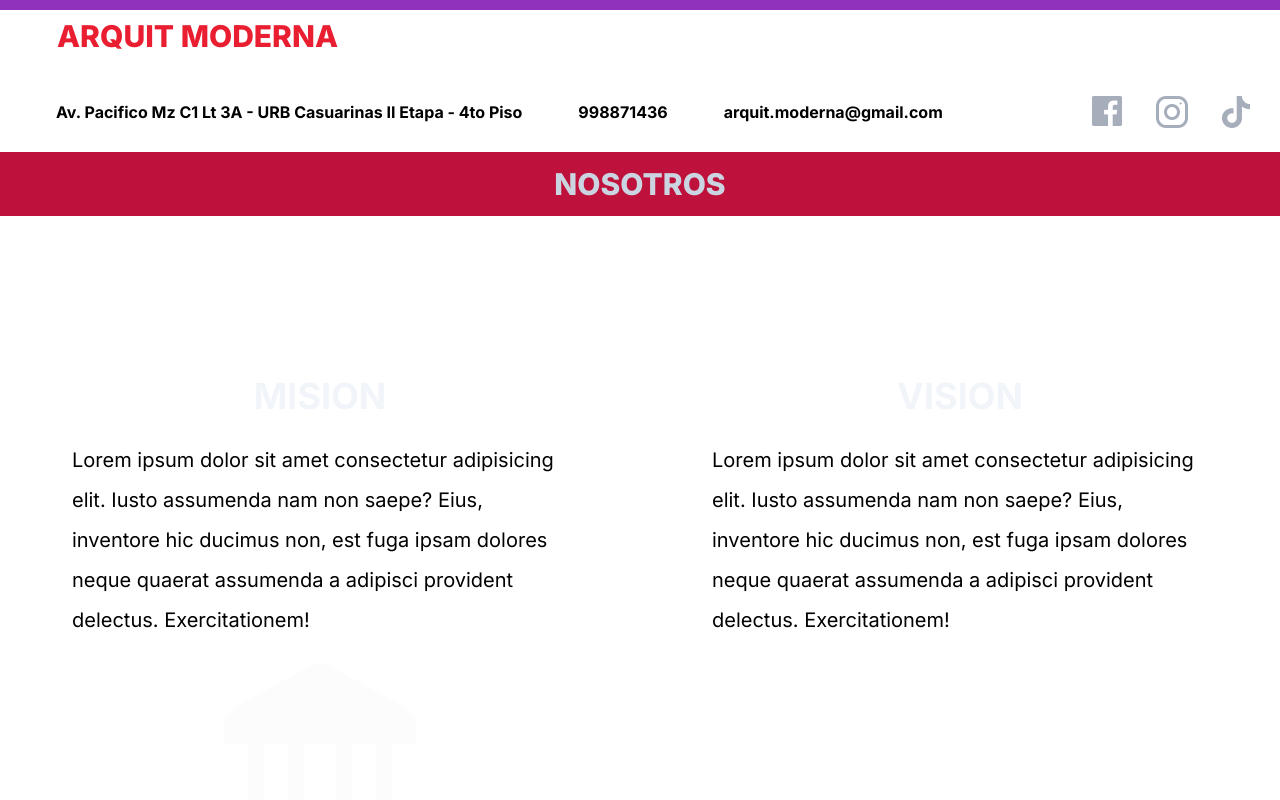
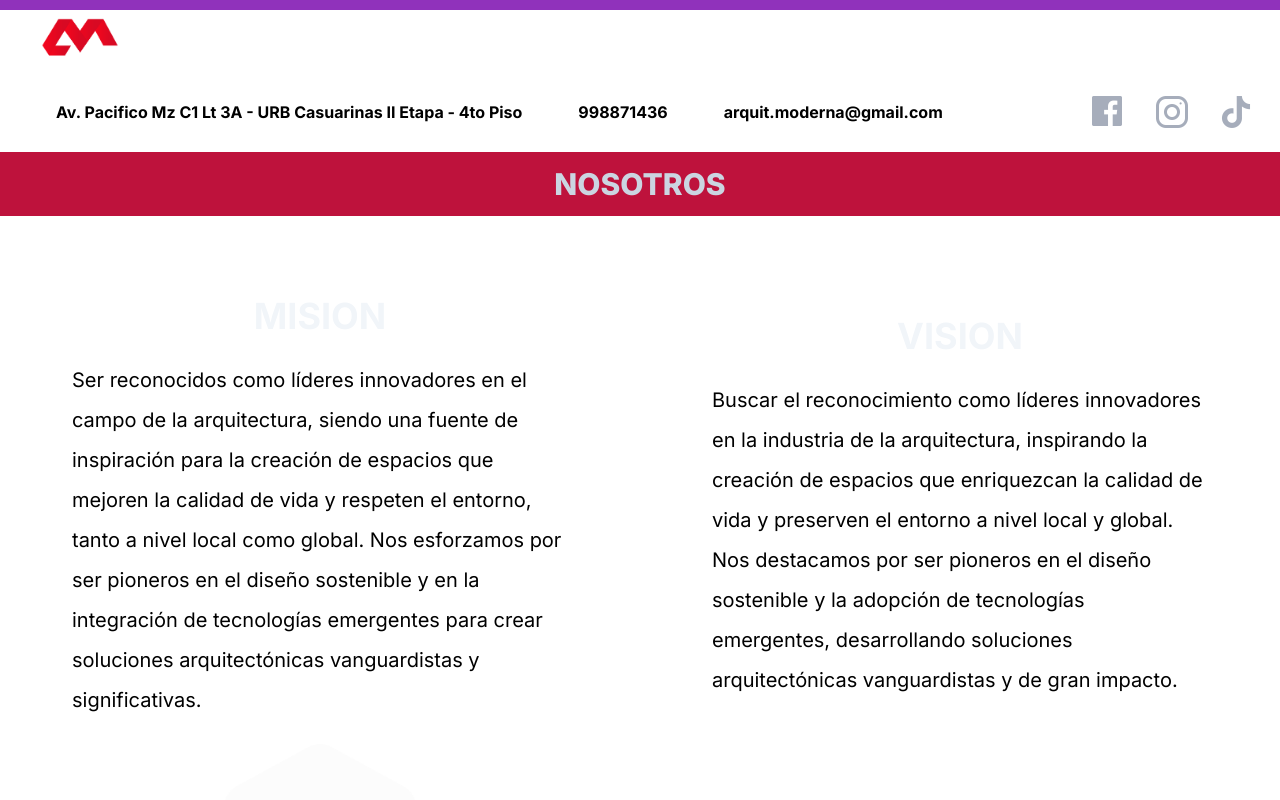
Before and after one commit to Johan-Lopez-Torres/arquit-moderna-internship, a Next.js app: page /nosotros/mision-vision in a window 1280 px wide. Shown: the top 800 px of the page. Built offline with nearby package versions, Linux system fonts and the light colour scheme.

Commit message:
we are there

```diff
--- a/src/app/components/FooterEnhaced.tsx
+++ b/src/app/components/FooterEnhaced.tsx
@@ -78,7 +78,7 @@ const FooterEnhaced: React.FC = () => {
               <ul className="text-left list-disc ml-4">
                 {FooterData.servicios.map((servicio) => (
                   <li className="mb-1" key={servicio.id}>
-                    <Link href={`/servicios/${servicio.nombre}`}>
+                    <Link href={`/servicios/${servicio.path}`}>
                       <h2 className="text-md link link-hover">
                         {servicio.nombre}
                       </h2>
--- a/src/app/components/MisionVision.tsx
+++ b/src/app/components/MisionVision.tsx
@@ -9,10 +9,7 @@ const MisionVision = () => {
             MISION
           </h1>
           <p className="p-6 leading-10 text-xl">
-            Lorem ipsum dolor sit amet consectetur adipisicing elit. Iusto
-            assumenda nam non saepe? Eius, inventore hic ducimus non, est fuga
-            ipsam dolores neque quaerat assumenda a adipisci provident delectus.
-            Exercitationem!
+          Ser reconocidos como líderes innovadores en el campo de la arquitectura, siendo una fuente de inspiración para la creación de espacios que mejoren la calidad de vida y respeten el entorno, tanto a nivel local como global. Nos esforzamos por ser pioneros en el diseño sostenible y en la integración de tecnologías emergentes para crear soluciones arquitectónicas vanguardistas y significativas.
           </p>
           <div className="flex justify-center">
             <div className="flex justify-center">
@@ -35,10 +32,7 @@ const MisionVision = () => {
             VISION
           </h1>
           <p className="p-6 leading-10 text-xl">
-          Lorem ipsum dolor sit amet consectetur adipisicing elit. Iusto
-            assumenda nam non saepe? Eius, inventore hic ducimus non, est fuga
-            ipsam dolores neque quaerat assumenda a adipisci provident delectus.
-            Exercitationem!
+          Buscar el reconocimiento como líderes innovadores en la industria de la arquitectura, inspirando la creación de espacios que enriquezcan la calidad de vida y preserven el entorno a nivel local y global. Nos destacamos por ser pioneros en el diseño sostenible y la adopción de tecnologías emergentes, desarrollando soluciones arquitectónicas vanguardistas y de gran impacto.
           </p>
 
           <div className="flex flex-row justify-center">
--- a/src/app/components/Navbar.tsx
+++ b/src/app/components/Navbar.tsx
@@ -32,12 +32,13 @@ const Navbar = () => {
               className={` ${styles.menu} mr-12 mt-12  bg-slate-700   menu menu-vertical dropdown-content z-50 rounded-none sm:menu-horizontal `}
             >
               <li className=" ">
-                <a href={` /${servicios}` } className="">SERVICIOS</a>
+                <a href={` /${servicios}`} className="">
+                  SERVICIOS
+                </a>
                 <ul
                   className={` ${styles.submenu}  ml-32 -mt-12  p-0   bg-slate-700  flex z-50`}
                 >
                   <li className=" ">
-
                     {/* <ul
                       className={` ${styles.submenu2}  bg-slate-700   -ml-1  p-0   z-50 `}
                     >
@@ -74,9 +75,13 @@ const Navbar = () => {
               </li>
             </ul>
           </div>
+          <a href="/">
+            <img className="btn-ghost w-20 mt-1 object-cover" src="/images/LOGO-COLOR.png" alt="" />
+          </a>
+
           <a
             href="/"
-            className="btn btn-ghost text-3xl text-rojo font-extrabold pr-1  "
+            className="btn btn-ghost text-3xl text-white  font-extrabold pr-1  "
           >
             ARQUIT MODERNA
           </a>
@@ -95,7 +100,7 @@ const Navbar = () => {
               >
                 <li className=" ">
                   <a href={` /${planos}`}>PLANOS</a>
-                {/*   <ul
+                  {/*   <ul
                     className={` ${styles.submenu2}  bg-slate-700   -ml-1  p-0   z-50 `}
                   >
                     {navbarData.servicios.map((servicio) => (
--- a/src/app/components/NavbarSecundario.tsx
+++ b/src/app/components/NavbarSecundario.tsx
@@ -55,21 +55,21 @@ const NavbarSecundario = () => {
           <ul className="menu menu-horizontal px-1 display  sm:invisible md:invisible lg:visible   ">
             <li>
               <BotonLogo
-                href="https://facebook.com"
+                href="https://www.facebook.com/arquitmoderna.oficial"
                 src="facebook.png"
                 alt="facebook"
               />
             </li>
             <li>
               <BotonLogo
-                href="https://twitter.com"
+                href="https://www.instagram.com/arquit.moderna/"
                 src="instagram.png"
                 alt="twitter"
               />
             </li>
             <li>
               <BotonLogo
-                href="https://tik-tok.com/home"
+                href="https://www.tiktok.com/@arquitmoderna?lang=es"
                 src="tik-tok.png"
                 alt="twitter"
               />
--- a/src/app/data/FooterData.json
+++ b/src/app/data/FooterData.json
@@ -2,27 +2,34 @@
   "servicios": [
     {
       "id": 1,
-      "nombre": "Planos"
+      "nombre": "Planos",
+      "path": "/planos"
     },
     {
       "id": 2,
-      "nombre": "Fachada 3D"
+      "nombre": "Fachada 3D",
+      "path": "/fachada"
     },
     {
       "id": 3,
-      "nombre": "Diseño exterior e interior"
+      "nombre": "Diseño exterior e interior",
+      "path": "/disenos"
     },
     {
       "id": 4,
-      "nombre": "Construccioón de obra"
+      "nombre": "Construccioón de obra",
+      "path": "/construccion"
     },
     {
       "id": 5,
-      "nombre": "Remodelación de obra"
+      "nombre": "Remodelación de obra",
+      "path": "/remodelacion"
+
     },
     {
       "id": 6,
-      "nombre": "Ampliación de obra"
+      "nombre": "Ampliación de obra",
+      "path": "/ampliacion"
     }
   ],
   "ContactoInfo": [
--- a/tailwind.config.ts
+++ b/tailwind.config.ts
@@ -14,7 +14,7 @@ const config: Config = {
       md: "768px",
 
       lg: "1024px",
-      cm: "1120px",
+      cm: "1175px",
 
       xl: "1280px",
 
```
Also changed, not shown: src/app/data/Servicios.json (+6 -6 lines), public/images/LOGO-COLOR.png (added).
